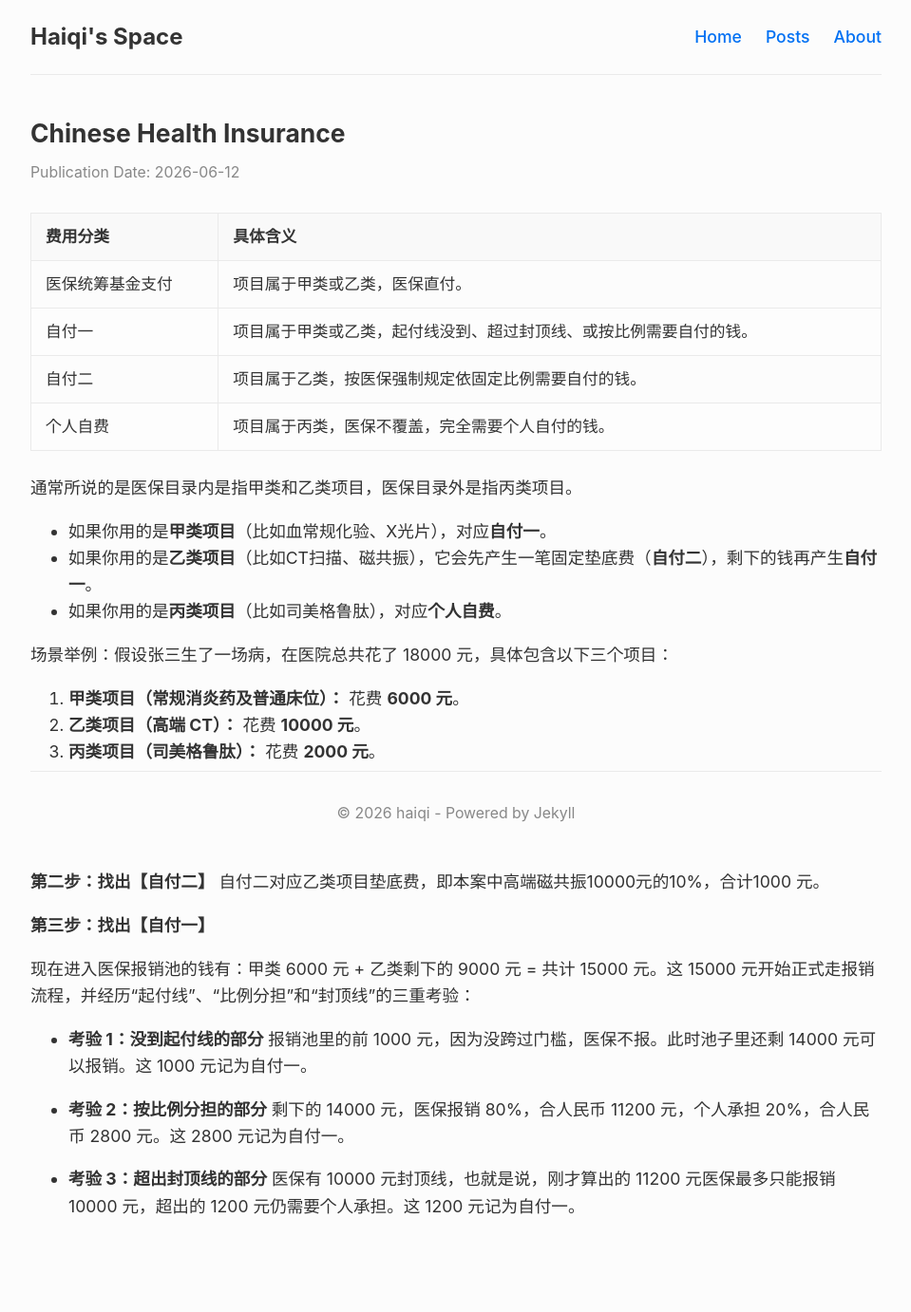
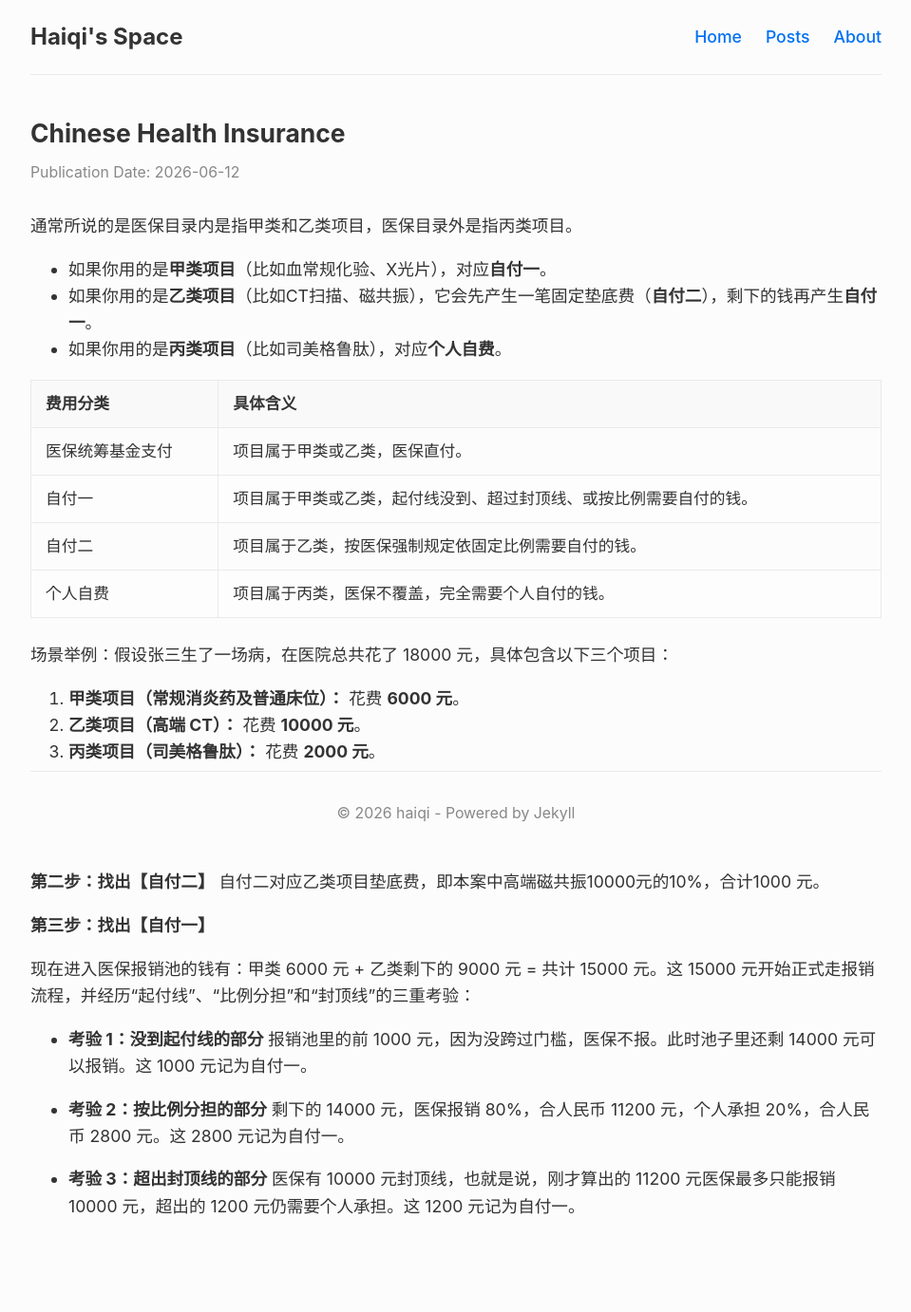
Before and after one commit to HaiqiHuang/haiqihuang.github.io, a Jekyll site: the page built from _posts/2026-06-12-post.md, in a window 1280 px wide. Shown: the whole page at 95% size, without its empty margins (160-1119 px from the left). Built offline with Jekyll 4.4.1, drawn with Linux system fonts in a browser that asks for light colours.

```diff
--- a/_posts/2026-06-12-post.md
+++ b/_posts/2026-06-12-post.md
@@ -5,18 +5,18 @@ slug: chinese-health-insurance
 date: 2026-06-12
 ---
 
+通常所说的是医保目录内是指甲类和乙类项目，医保目录外是指丙类项目。
+
+- 如果你用的是**甲类项目**（比如血常规化验、X光片），对应**自付一**。
+- 如果你用的是**乙类项目**（比如CT扫描、磁共振），它会先产生一笔固定垫底费（**自付二**），剩下的钱再产生**自付一**。
+- 如果你用的是**丙类项目**（比如司美格鲁肽），对应**个人自费**。
+
 | 费用分类 | 具体含义 |
 | :--- | :--- |
 | 医保统筹基金支付 | 项目属于甲类或乙类，医保直付。 |
 | 自付一 | 项目属于甲类或乙类，起付线没到、超过封顶线、或按比例需要自付的钱。 |
 | 自付二 | 项目属于乙类，按医保强制规定依固定比例需要自付的钱。 |
 | 个人自费 | 项目属于丙类，医保不覆盖，完全需要个人自付的钱。 |
-
-通常所说的是医保目录内是指甲类和乙类项目，医保目录外是指丙类项目。
-
-- 如果你用的是**甲类项目**（比如血常规化验、X光片），对应**自付一**。
-- 如果你用的是**乙类项目**（比如CT扫描、磁共振），它会先产生一笔固定垫底费（**自付二**），剩下的钱再产生**自付一**。
-- 如果你用的是**丙类项目**（比如司美格鲁肽），对应**个人自费**。
 
 场景举例：假设张三生了一场病，在医院总共花了 18000 元，具体包含以下三个项目：
 1. **甲类项目（常规消炎药及普通床位）：** 花费 **6000 元**。
```
